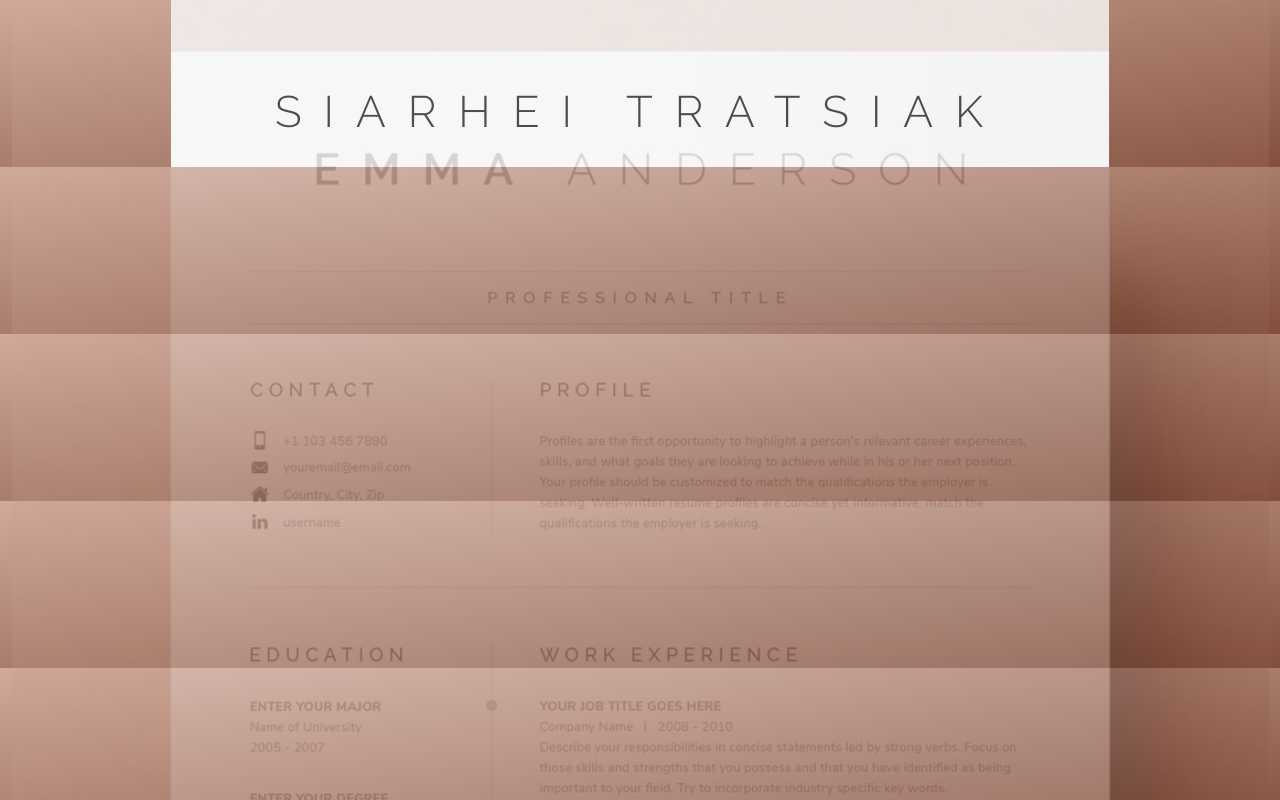
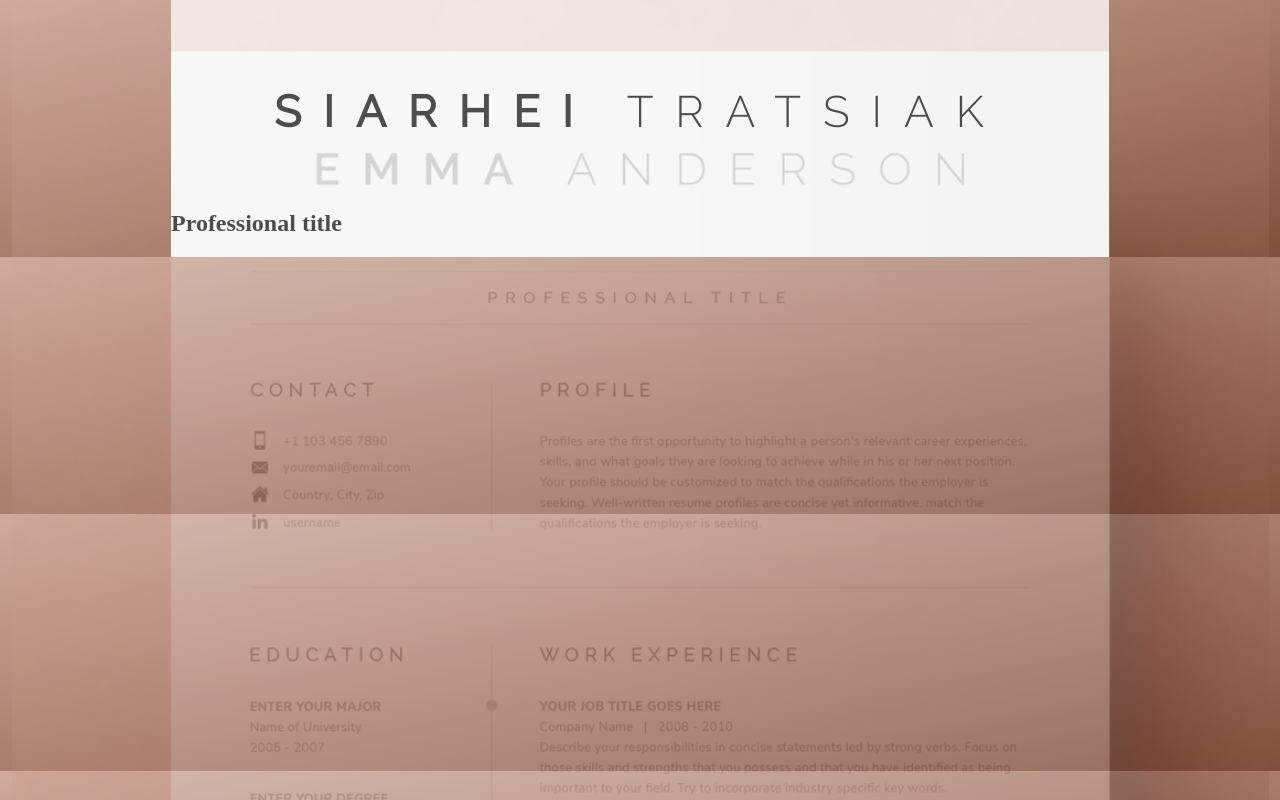
Before and after one commit to siarhei-tratsiak/cv, a website built with Parcel: page index.html in a window 1280 px wide. Built offline with nearby package versions, Linux system fonts and the light colour scheme.

Commit message:
add name styles

```diff
--- a/css/main.css
+++ b/css/main.css
@@ -115,14 +115,25 @@ body {
   width: 938px;
 }
 
-#cv-name {
+.bold {
+  font-weight: bold;
+}
+
+#applicant-name {
   font-family: 'Raleway', sans-serif;
   font-size: 44px;
   font-weight: 300;
   letter-spacing: 0.5em;
+  margin-bottom: 72px;
   margin-top: 87px;
   text-align: center;
   text-transform: uppercase;
+}
+
+@media (max-width: 420px) {
+  #applicant-name {
+    font-size: 10vw;
+  }
 }
 
 /* ==========================================================================
--- a/index.html
+++ b/index.html
@@ -1,5 +1,5 @@
 <!doctype html>
-<html class="no-js" lang="">
+<html class="no-js" lang="en">
 
 <head>
   <meta charset="utf-8">
@@ -26,7 +26,11 @@
 
   <div id="background-image"></div>
 
-  <h1 id="cv-name">Siarhei Tratsiak</h1>
+  <h1 id="applicant-name">
+    <span class="bold">Siarhei</span> Tratsiak
+  </h1>
+
+  <h2>Professional title</h2>
 
   <script src="js/vendor/modernizr-3.11.2.min.js"></script>
   <script src="js/plugins.js"></script>
```
